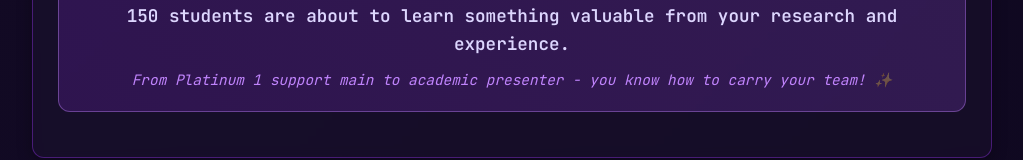
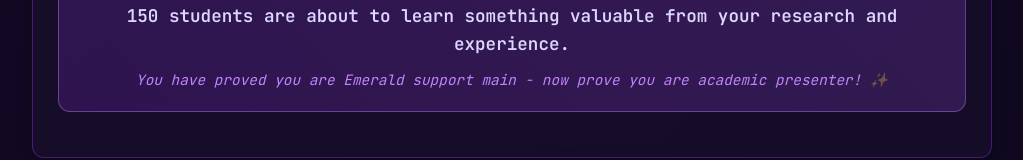
Before and after one commit to melbourne-quantum-dev/Sammi-Presentation-Guide, a plain HTML site: page index.html in a window 1280 px wide. Shown: the part 9411-9571 px from the top of the page, without its empty margins (128-1151 px from the left). Drawn offline with Linux system fonts and the light colour scheme.

Commit message:
Change platinum to emerald

```diff
--- a/index.html
+++ b/index.html
@@ -714,7 +714,7 @@
                     <strong>150 students are about to learn something valuable from your research and experience.</strong>
                 </p>
                 <p style="margin-top: 10px; font-size: 0.9rem; color: #a78bfa;">
-                    <em>From Platinum 1 support main to academic presenter - you know how to carry your team! <span class="sparkle">✨</span></em>
+                    <em>You have proved you are Emerald support main - now prove you are academic presenter! <span class="sparkle">✨</span></em>
                 </p>
             </div>
         </div>
```
